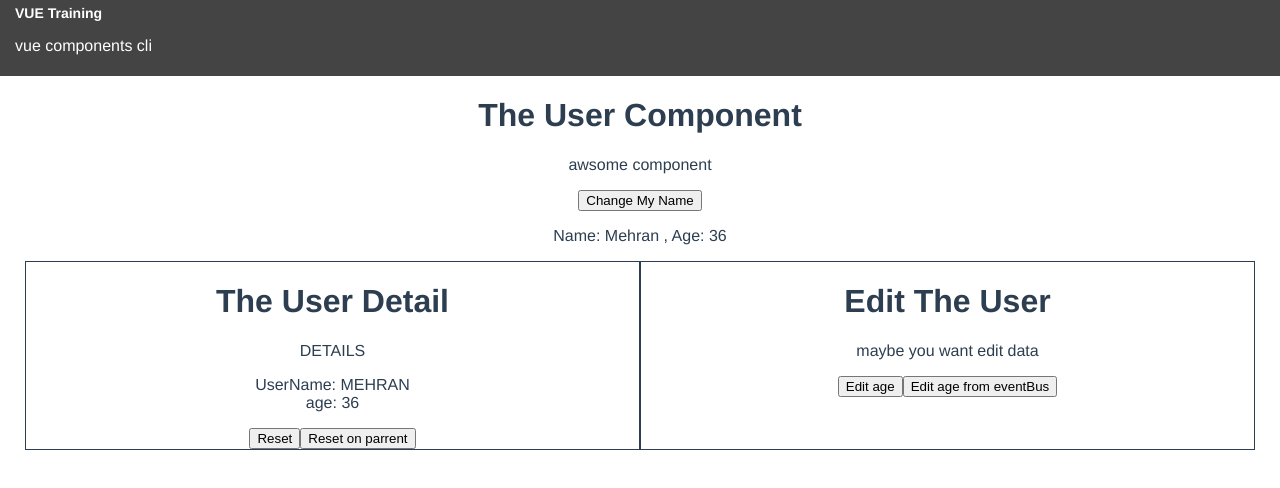
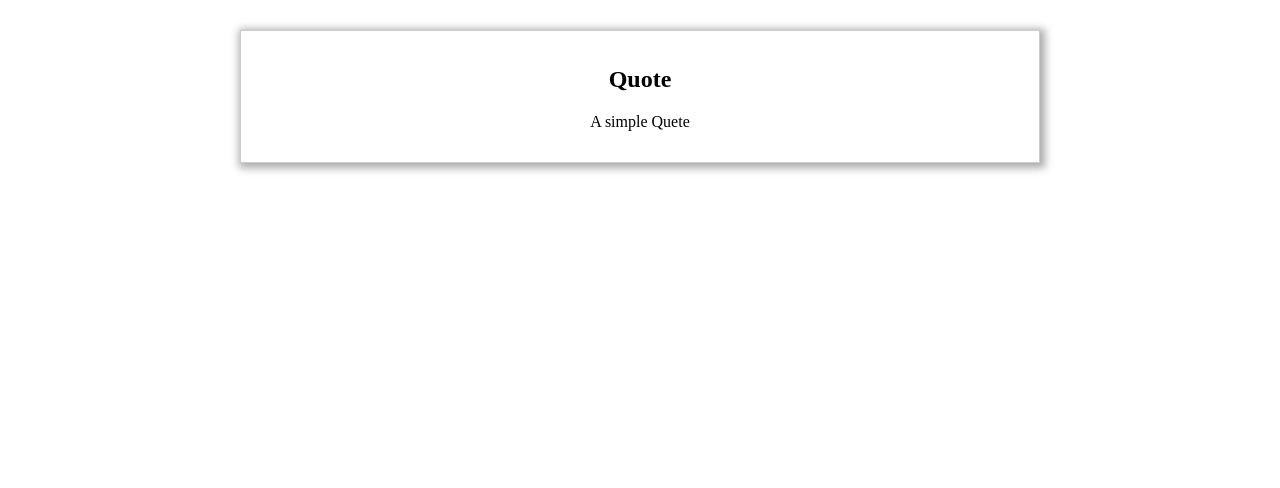
Before and after one commit to imganjgahi/VueTraining, a Vue app in the folder apps/cli/project/: page / in a window 1280 px wide. Shown: the top 488 px of the page. Built offline with nearby package versions, Linux system fonts and the light colour scheme.

Commit message:
slot tag: wrapping content with child

```diff
--- a/apps/cli/project/src/App.vue
+++ b/apps/cli/project/src/App.vue
@@ -1,23 +1,22 @@
 <template>
   <div id="app">
-    <Header></Header>
-    <UserBlock></UserBlock>
+    <Quete>
+      <h2>Quote</h2>
+       <p>A simple Quete </p>
+    </Quete>
   </div>
 </template>
 
 <script>
-// import HelloWorld from './components/HelloWorld.vue'
-import Header from './components/Header';
-import UserBlock from "./components/User/UserBlock"
 
+import Quete from "./components/Quete/Quete"
 export default {
   name: 'App',
   data: () => ({
     message: "Data Message"
   }),
   components: {
-    Header,
-    UserBlock
+    Quete,
   }
 }
 </script>
@@ -26,11 +25,5 @@ export default {
 body {
   margin: 0;
 }
-#app {
-  font-family: Avenir, Helvetica, Arial, sans-serif;
-  -webkit-font-smoothing: antialiased;
-  -moz-osx-font-smoothing: grayscale;
-  text-align: center;
-  color: #2c3e50;
-}
+
 </style>
--- /dev/null
+++ b/apps/cli/project/src/components/Quete/Quete.vue
@@ -0,0 +1,24 @@
+<template>
+
+    <div class="quete">
+       <slot></slot>
+    </div>
+</template>
+
+<script>
+export default {
+    name: "Quete"
+}
+</script>
+
+<style scoped>
+
+.quete {
+    border: 1px solid #ccc;
+    text-align: center;
+    padding: 15px;
+    margin: 30px auto;
+    box-shadow: 2px 2px 8px 3px #aaa;
+    width: 60%;
+}
+</style>
```
